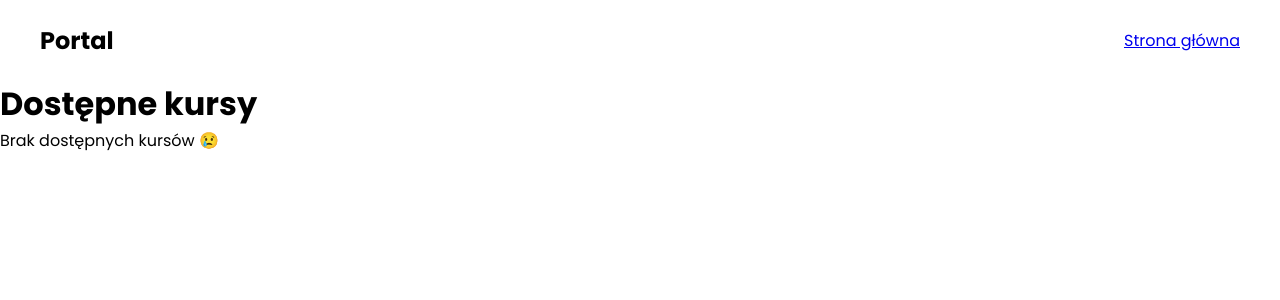
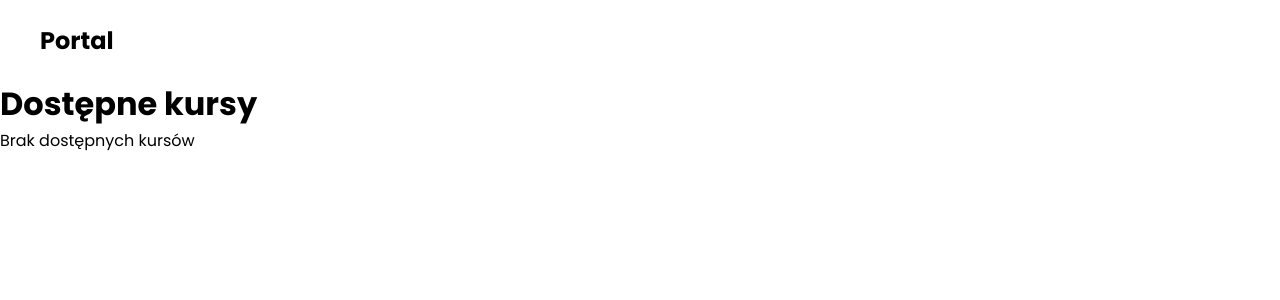
Before and after one commit to bubliks7/e-learning-portal, a Django app: page / in a window 1280 px wide. Shown: the top 300 px of the page. Run offline with Django 4.2, Linux system fonts and the light colour scheme; data that the repository does not hold is empty.

Commit message:
fix template

```diff
--- a/portal/templates/portal/course_list.html
+++ b/portal/templates/portal/course_list.html
@@ -9,7 +9,7 @@
 <body>
     <nav>
         <h2>Portal</h2>
-        <a href="{% url 'home' %}">Strona główna</a>
+        {% comment %} <a href="{% url 'home' %}">Strona główna</a> {% endcomment %}
     </nav>
 
     <main>
@@ -22,7 +22,7 @@
                     <a class="btn" href="{% url 'course_detail' course.pk %}">Zobacz więcej</a>
                 </div>
             {% empty %}
-                <p>Brak dostępnych kursów 😢</p>
+                <p>Brak dostępnych kursów</p>
             {% endfor %}
         </div>
     </main>
```
